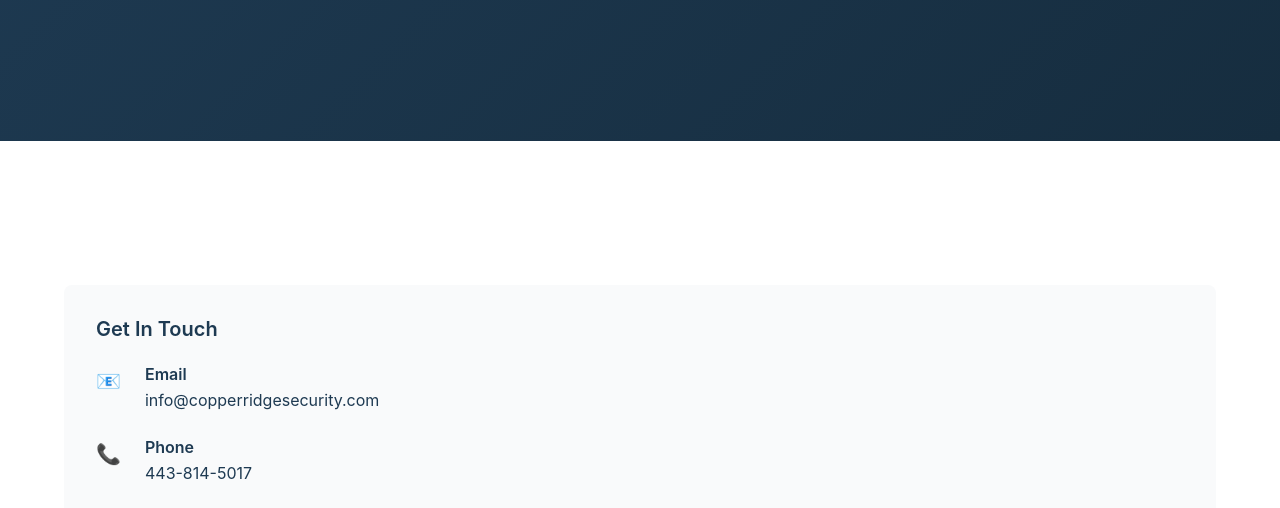
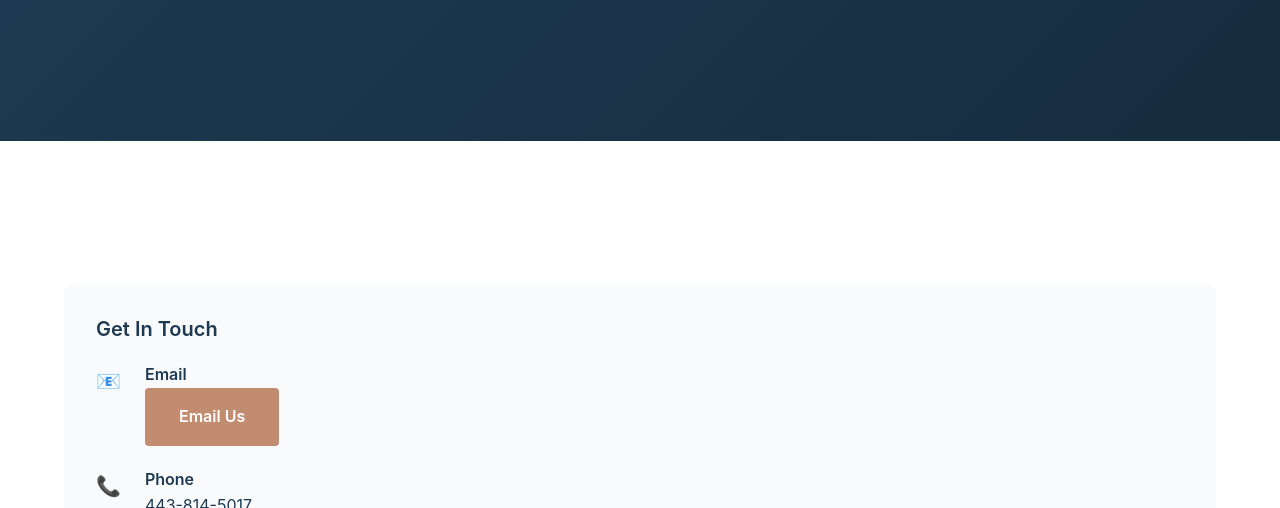
Before and after one commit to PBirringCRS/crs-website, a plain HTML site: page contact/index.html in a window 1280 px wide. Shown: the part 278-786 px from the top of the page. Drawn offline with Linux system fonts and the light colour scheme.

Commit message:
Update index.html

```diff
--- a/contact/index.html
+++ b/contact/index.html
@@ -53,7 +53,9 @@
                             <span class="contact-icon" aria-hidden="true">📧</span>
                             <div class="contact-item-content">
                                 <h4>Email</h4>
-                                <p><a href="info@copperridgesecurity.com">info@copperridgesecurity.com</a></p>
+                                <p></p><a href="mailto:info@copperridgesecurity.com?subject=Inquiry%20from%20Copper%20Ridge%20Security%20Website&body=Hello%2C%20I%20would%20like%20to%20learn%20more%20about%20your%20services." class="btn btn-primary">Email Us</a></p>
+
+
                             </div>
                         </div>
 
```
